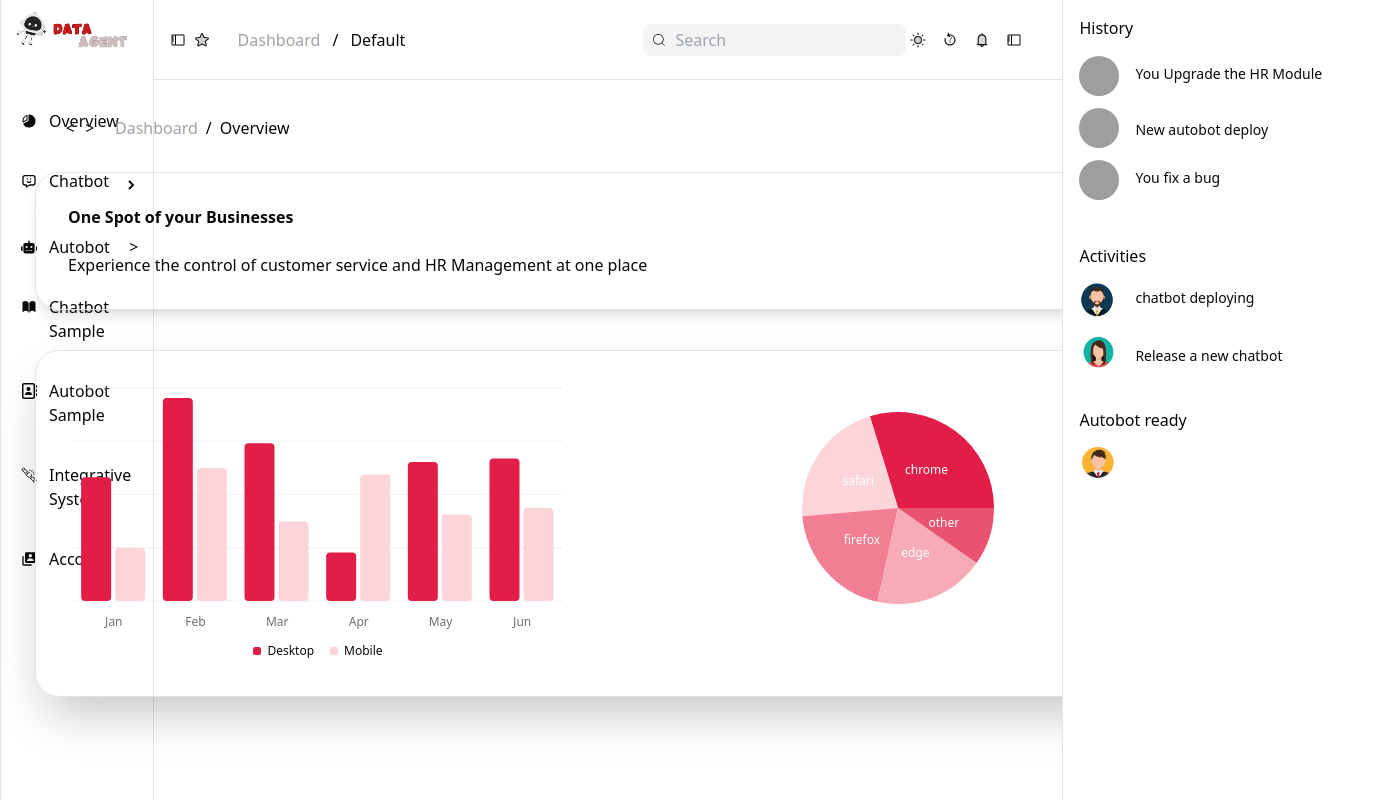
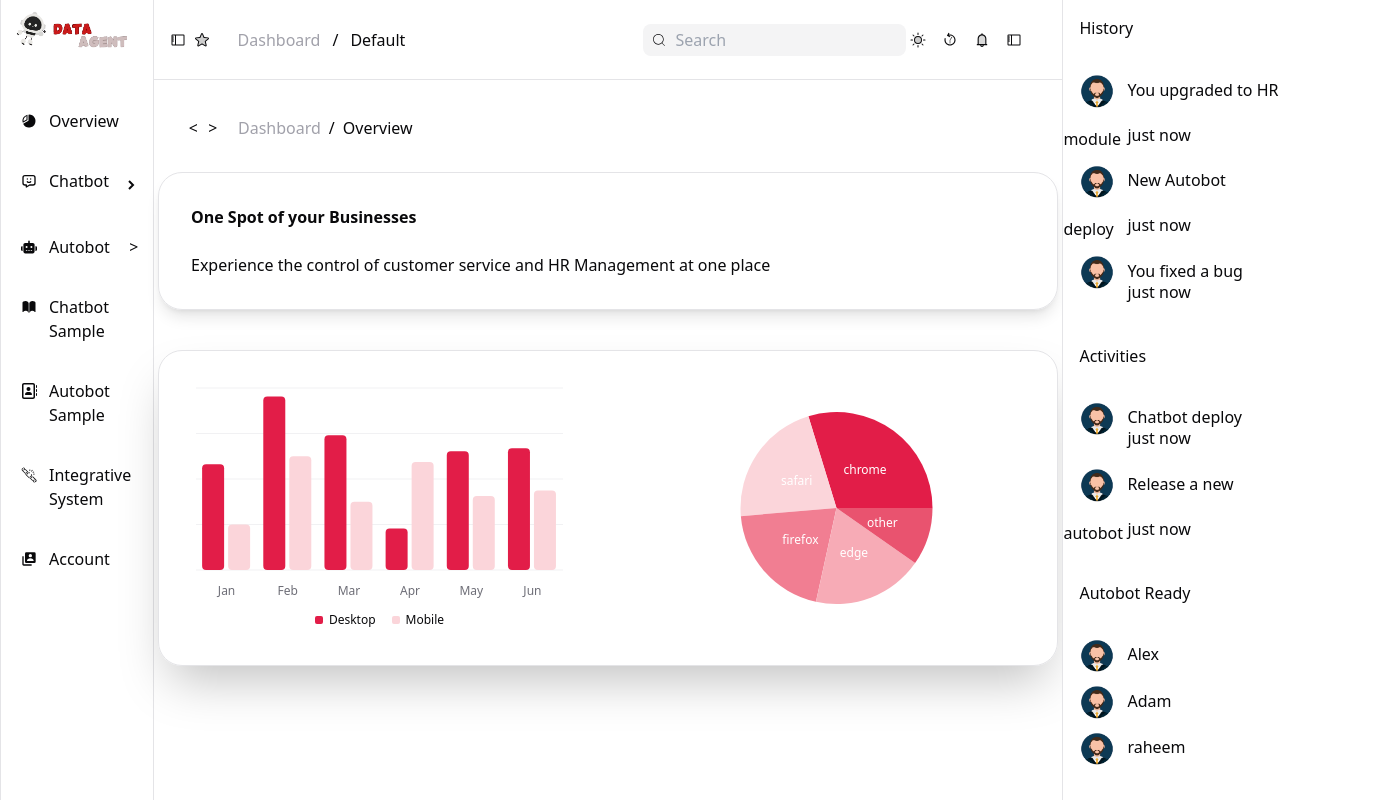
Before and after one commit to raheem-dotgit/DataAgen.io, a React (Create React App) app in the folder app/: page / in a window 1280 px wide. Shown: the whole page, 1375 px wide, since content can reach past the window. Built offline with nearby package versions, Linux system fonts and the light colour scheme; grey boxes are pictures that could not be loaded.

Commit message:
fix align issue

```diff
--- a/app/src/components/Dashboards.js
+++ b/app/src/components/Dashboards.js
@@ -6,7 +6,7 @@ const Dashboards = () => {
 
 
 return(
- <div className="sm:bg-white inline-flex flex-col h-[90vh] dark:bg-gray-900 w-[71vw] items-center absolute top-[84px]">
+ <div className="sm:bg-white inline-flex flex-col h-[90vh] dark:bg-gray-900 w-[71vw] items-center absolute top-[84px] flex-wrap">
   <div className=''>
       <div className="sm:flex flex-col  p-8 ">
    <button className="flex-col -rotate-90 inline-block absolute">^</button>
@@ -17,12 +17,12 @@ return(
     <li>Overview</li>
   </ul>
   </div>
-  <div className='sm:flex flex-col p-8 gap-x-20 border rounded-3xl shadow-lg '>
+  <div className='sm:flex flex-col p-8 gap-x-20 border rounded-3xl shadow-lg w-[900px]'>
     <h3 className='font-extrabold'>One Spot of your Businesses</h3>
     <br />
     <p>Experience the control of customer service and HR Management at one place</p>
   </div>
-  <div className='sm:flex flex-row p-8 gap-x-20 border rounded-3xl shadow-2xl mt-10 '>
+  <div className='sm:flex flex-row p-8 gap-x-20 border rounded-3xl shadow-2xl mt-10 w-[900px]'>
         <Views className=""></Views>
         <View2 className=""/>
   </div>
--- a/app/src/components/RightSideBar.js
+++ b/app/src/components/RightSideBar.js
@@ -1,58 +1,83 @@
 
-import { Avatar, AvatarFallback, AvatarImage } from "../components/ui/avatar"
 import img from '../images/Screenshot 2024-07-29 at 1.32.56 AM.png'
-import img2 from '../images/Screenshot 2024-07-29 at 1.35.38 AM.png'
-import img3 from '../images/Screenshot 2024-07-29 at 1.35.44 AM.png'
+//import img2 from '../images/Screenshot 2024-07-29 at 1.35.38 AM.png'
+//import img3 from '../images/Screenshot 2024-07-29 at 1.35.44 AM.png'
 
 
 
 const RightSideBar = ({isVisible}) =>
 {
+
+
+
  return(
-  <div  className={`transition-transform duration-300 ${isVisible ? 'translate-x-0' : 'translate-x-full'}  bg-white border-l   w-[17vw] h-[100vh]  inline-flex dark:bg-gray-900`}>
-   <div className="" >
-  <h1 className="top-4 left-4 absolute">
-   History
-  </h1>
-  <div className="flex flex-col top-14 left-4 absolute gap-3">
-  <Avatar>
-  <AvatarImage src="https://github.com/shadcn.png" />
-  <AvatarFallback>loading</AvatarFallback>
-  </Avatar>
-    <span className="absolute left-14 top-2 font-thin text-sm w-60">You Upgrade the HR Module</span>
-    <Avatar>
-  <AvatarImage src="https://github.com/shadcn.png" />
-  <AvatarFallback>CN</AvatarFallback>
 
-</Avatar>
- <span className="absolute left-14 top-16 font-thin text-sm w-60">New autobot deploy</span>
-    <Avatar>
-  <AvatarImage src="https://github.com/shadcn.png" />
-  <AvatarFallback>CN</AvatarFallback>
-</Avatar>
- <span className="absolute left-14 top-28 font-thin text-sm w-60">You fix a bug</span>
-   <h1 className="mt-8">Activities</h1>
-  <div className="flex flex-col gap-3">
-    <Avatar>
-  <AvatarImage src={img} />
-  <AvatarFallback>CN</AvatarFallback>
-</Avatar>
-<span className="absolute left-12 font-thin text-sm w-60 m-2">chatbot deploying</span>
-    <Avatar>
-  <AvatarImage src={img2} />
-  <AvatarFallback>CN</AvatarFallback>
-</Avatar>
-<span className="absolute left-12 mt-[66px] font-thin text-sm w-60 m-2">Release a new chatbot</span>
-  <h1 className="mt-6">Autobot ready</h1>
+  <div  className={`transition-transform duration-300 ${isVisible ? 'translate-x-0' : 'translate-x-full'}  bg-white border-l   w-[17vw] h-[100vh]  dark:bg-gray-900 overflow-hidden shrink-0`}>
+
+  <div className="m-4">
+    <p>History</p>
   </div>
-   <Avatar>
-  <AvatarImage src={img3} />
-  <AvatarFallback>CN</AvatarFallback>
-</Avatar>
+
+  <div className="">
+    <img src={img} alt="" className="w-10 m-4 rounded-full inline-flex"/>
+    <span className="-ml-2">You upgraded to HR module</span>
+    <dd className="ml-16 -mt-7 font-thin">just now</dd>
   </div>
-</div>
+
+    <div className="">
+    <img src={img} alt="" className="w-10 m-4 rounded-full inline-flex"/>
+    <span className="-ml-2">New Autobot deploy</span>
+    <dd className="ml-16 -mt-7 font-thin">just now</dd>
+  </div>
+
+    <div className="">
+    <img src={img} alt="" className="w-10 m-4 rounded-full inline-flex"/>
+    <span className="-ml-2">You fixed a bug</span>
+    <dd className="ml-16 -mt-7 font-thin">just now</dd>
+  </div>
+    <br />
+   <div className="m-4">
+    <p>Activities</p>
+  </div>
+
+      <div className="">
+    <img src={img} alt="" className="w-10 m-4 rounded-full inline-flex"/>
+    <span className="-ml-2">Chatbot deploy</span>
+    <dd className="ml-16 -mt-7 font-thin">just now</dd>
+  </div>
+      <div className="">
+    <img src={img} alt="" className="w-10 m-4 rounded-full inline-flex"/>
+    <span className="-ml-2">Release a new autobot</span>
+    <dd className="ml-16 -mt-7 font-thin">just now</dd>
+  </div>
+  <br />
+     <div className="m-4">
+    <p>Autobot Ready</p>
+  </div>
+
+    <div className="-space-y-6">
+<div className="">
+    <img src={img} alt="" className="w-10 m-4 rounded-full inline-flex"/>
+    <span className="-ml-2">Alex</span>
+
+  </div>
+        <div className="">
+    <img src={img} alt="" className="w-10 m-4 rounded-full inline-flex"/>
+    <span className="-ml-2">Adam</span>
+
+  </div>
+        <div className="">
+    <img src={img} alt="" className="w-10 m-4 rounded-full inline-flex"/>
+    <span className="-ml-2">raheem</span>
+
+  </div>
     </div>
+
+  </div>
+
+
  )
+
 }
 
 export default RightSideBar
```
Also changed, not shown: app/src/index.css (line endings or trailing spaces).
